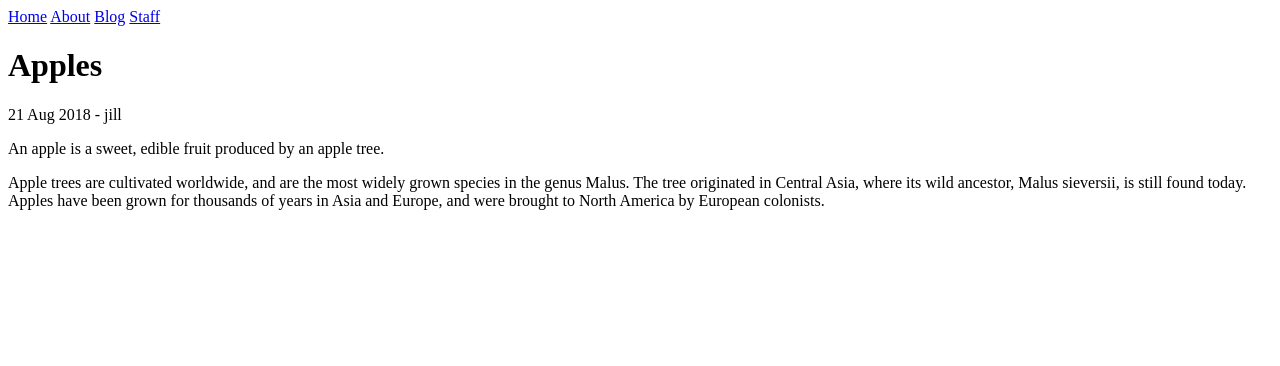
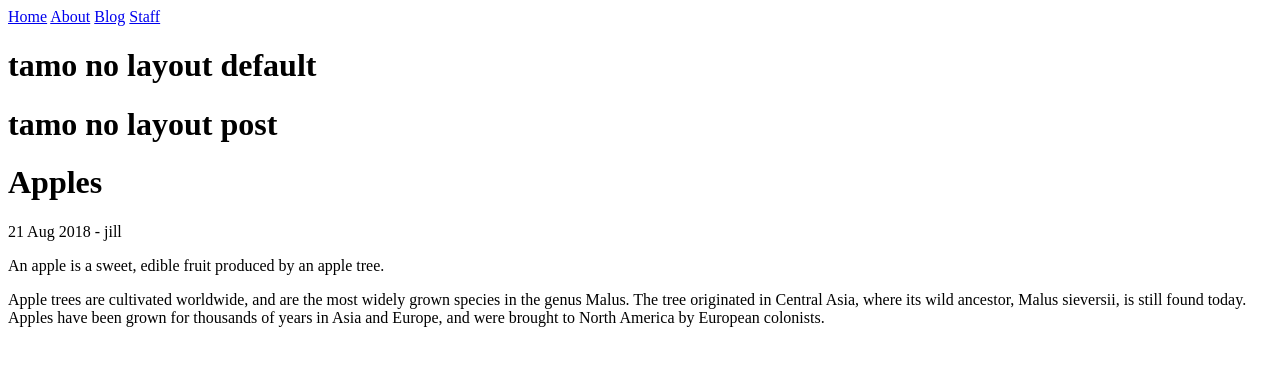
Before and after one commit to APonce911/jekyll-tutorial, a Jekyll site: the page built from _posts/2018-08-21-apples.md, in a window 1280 px wide. Shown: the top 366 px of the page. Built offline with Jekyll 4.4.1, drawn with Linux system fonts in a browser that asks for light colours.

Commit message:
tutorial - print used layout on pages

```diff
--- a/_layouts/default.html
+++ b/_layouts/default.html
@@ -7,6 +7,7 @@
   </head>
   <body>
     {% include navigation.html %}
+    <h1>tamo no layout default </h1>
     {{ content }}
   </body>
 </html>
--- a/_layouts/post.html
+++ b/_layouts/post.html
@@ -1,6 +1,7 @@
 ---
 layout: default
 ---
+<h1>tamo no layout post</h1>
 <h1>{{ page.title }}</h1>
 <p>{{ page.date | date_to_string }} - {{ page.author }}</p>
 
```
